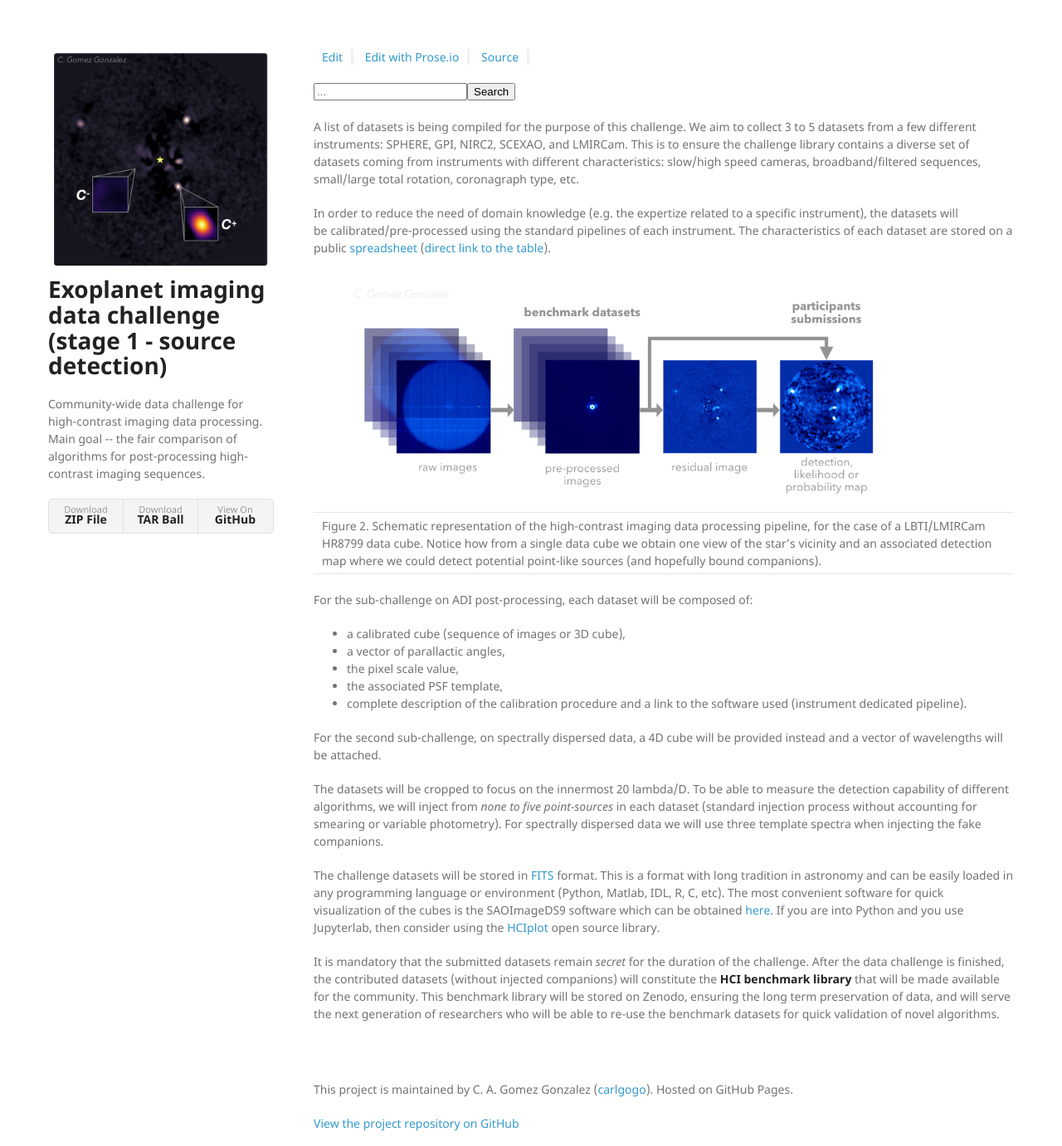
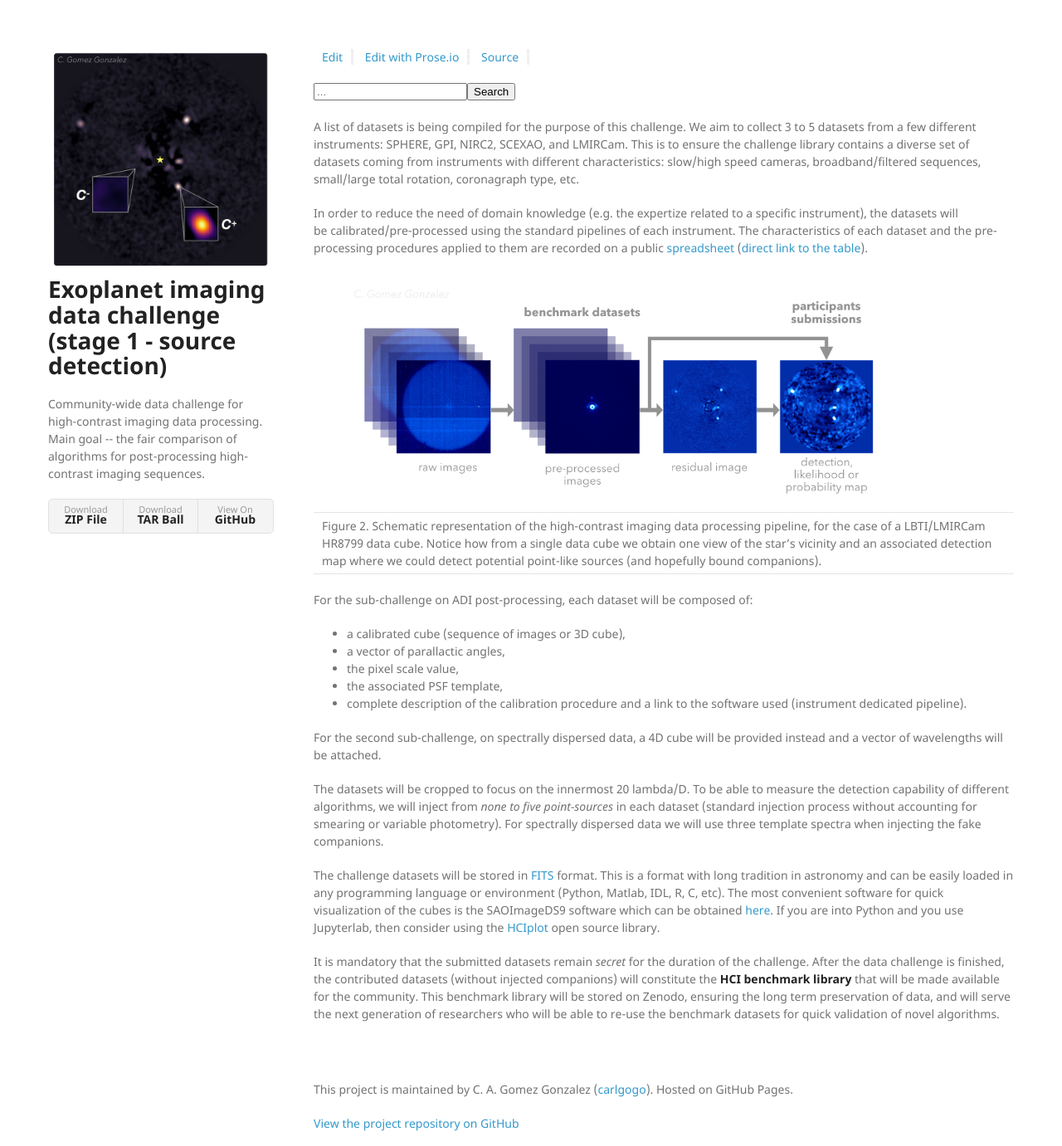
Before and after one commit to carlgogo/exoimaging_challenge, a Jekyll site: the page built from pages/datasets.md, in a window 1280 px wide and 1381 px high. Shown: the whole window at 83% size. Built offline with Jekyll 4.4.1, drawn with Linux system fonts in a browser that asks for light colours; nearby versions of some CDN libraries; our own code applies the rules of GitHub Pages for plain Markdown files.

```diff
--- a/pages/datasets.md
+++ b/pages/datasets.md
@@ -1,6 +1,6 @@
 A list of datasets is being compiled for the purpose of this challenge. We aim to collect 3 to 5 datasets from a few different instruments: SPHERE, GPI, NIRC2, SCEXAO, and LMIRCam. This is to ensure the challenge library contains a diverse set of datasets coming from instruments with different characteristics: slow/high speed cameras, broadband/filtered sequences, small/large total rotation, coronagraph type, etc.
 
-In order to reduce the need of domain knowledge (e.g. the expertize related to a specific instrument), the datasets will be calibrated/pre-processed using the standard pipelines of each instrument. The characteristics of each dataset are stored on a public [spreadsheet](pages/datasets_table) ([direct link to the table](https://docs.google.com/spreadsheets/d/1Zx7tTGNBMhCXpAa5KIoufdvMrxtjfA3q2gX03APMkaM/edit?usp=sharing)).
+In order to reduce the need of domain knowledge (e.g. the expertize related to a specific instrument), the datasets will be calibrated/pre-processed using the standard pipelines of each instrument. The characteristics of each dataset and the pre-processing procedures applied to them are recorded on a public [spreadsheet](pages/datasets_table) ([direct link to the table](https://docs.google.com/spreadsheets/d/1Zx7tTGNBMhCXpAa5KIoufdvMrxtjfA3q2gX03APMkaM/edit?usp=sharing)).
 
 | ![data](https://raw.githubusercontent.com/carlgogo/exoimaging_challenge/master/assets/images/challenge_fig2.001.png){:width="700px"} |
 |---|
```
Also changed, not shown: index.md (+22 -23 lines).
